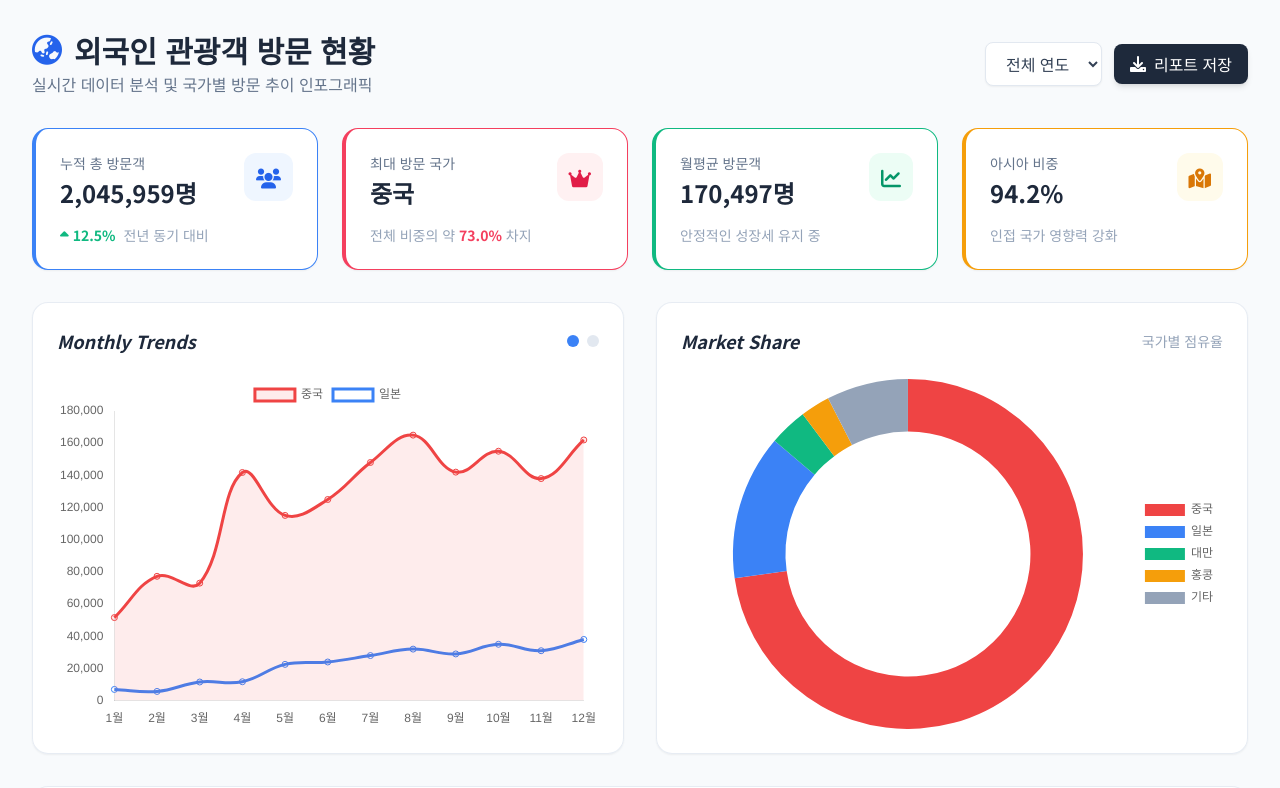
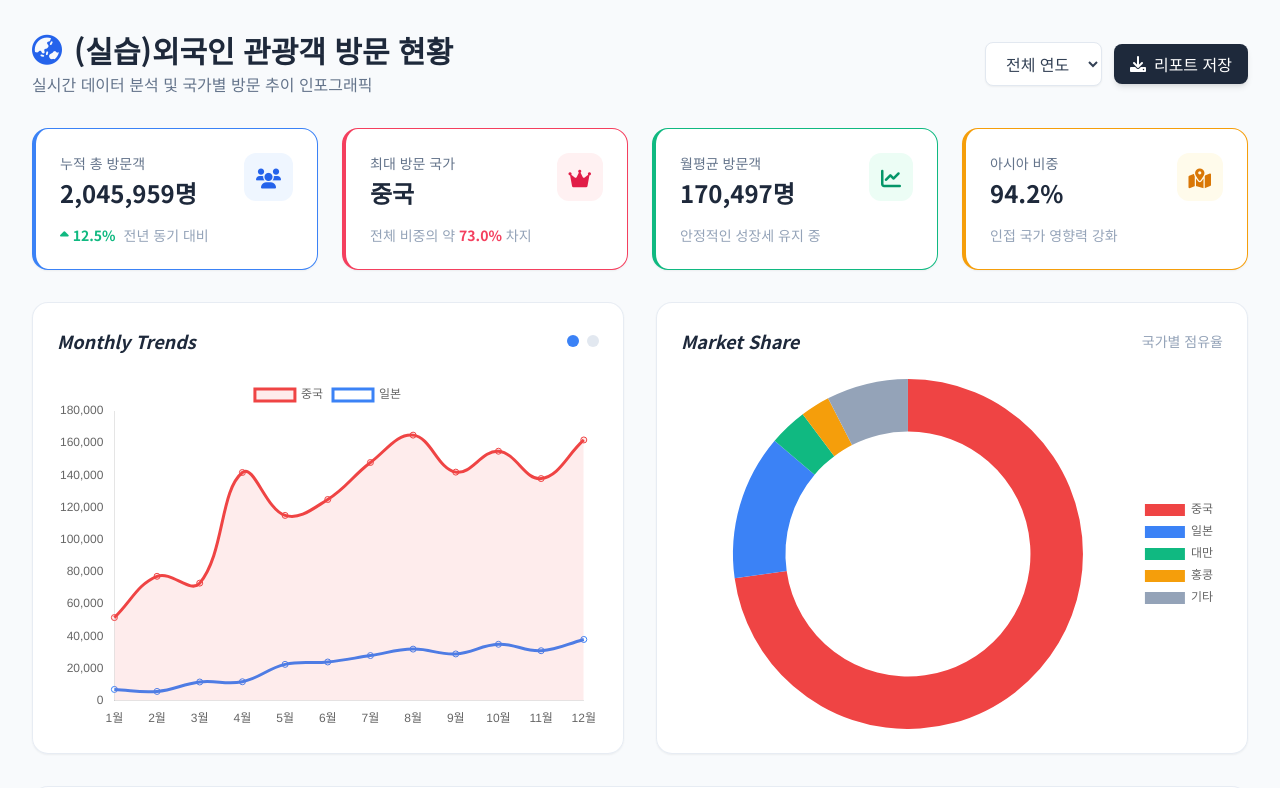
Before and after one commit to nekko1005-beep/nekko1005, a plain HTML site: page index.html in a window 1280 px wide. Shown: the top 788 px of the page. Drawn offline with nearby package versions, Linux system fonts and the light colour scheme.

Commit message:
Update index.html

```diff
--- a/index.html
+++ b/index.html
@@ -3,7 +3,7 @@
 <head>
     <meta charset="UTF-8">
     <meta name="viewport" content="width=device-width, initial-scale=1.0">
-    <title>(실습)괴국인 관광객 방문 현황 대시보드</title>
+    <title>외국인 관광객 방문 현황 대시보드</title>
     <script src="https://cdn.jsdelivr.net/npm/chart.js"></script>
     <script src="https://cdn.tailwindcss.com"></script>
     <link href="https://cdnjs.cloudflare.com/ajax/libs/font-awesome/6.0.0/css/all.min.css" rel="stylesheet">
@@ -22,7 +22,7 @@
             <div>
                 <h1 class="text-3xl font-bold text-slate-800 flex items-center gap-3">
                     <i class="fas fa-globe-asia text-blue-600"></i>
-                    외국인 관광객 방문 현황
+                    (실습)외국인 관광객 방문 현황
                 </h1>
                 <p class="text-slate-500 mt-1">실시간 데이터 분석 및 국가별 방문 추이 인포그래픽</p>
             </div>
```
